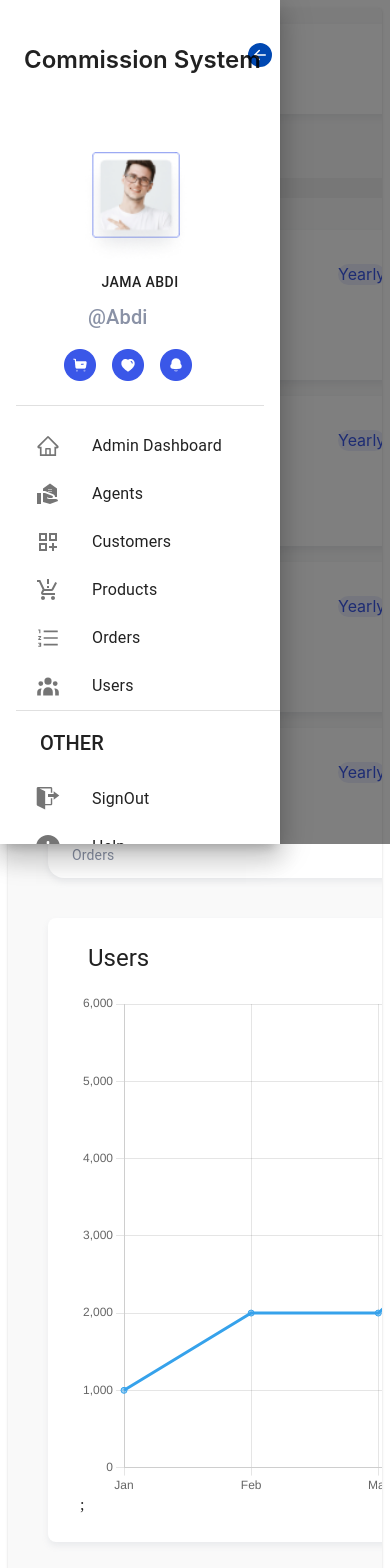
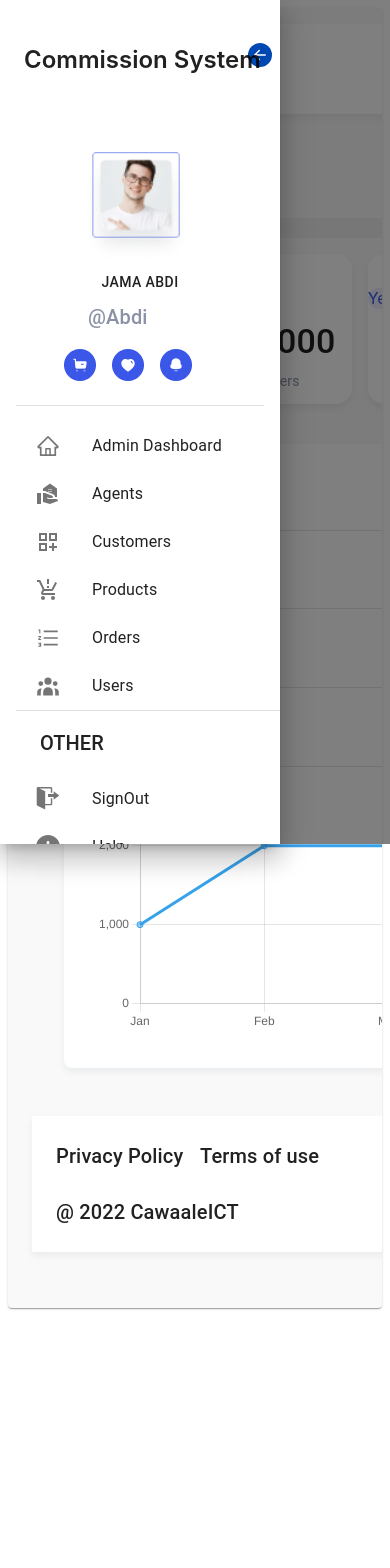
Before and after one commit to yahya-Tech59/Commission-Material, a React (Vite) app: page /dashboard in a window 390 px wide. Shown: the top 1568 px of the page. After the commit the page ends 1316 px from the top, so only its background shows below. Built offline with nearby package versions, Linux system fonts and the light colour scheme; sample sign-in values are in the browser's storage.

Commit message:
some responsive changes on DashbaordCard width and year position

```diff
--- a/src/components/DashboardCard.jsx
+++ b/src/components/DashboardCard.jsx
@@ -4,14 +4,14 @@ import { Box, Grid, Typography } from "@mui/material";
 export const DashboardCard = ({ hide, year, value, tableName }) => (
   <Box
     height={150}
-    width="22.2rem"
+    width={{ md: "22.2rem", sm: "18rem" }}
     bgcolor="white"
     boxShadow="0px 4px 6px rgba(156, 163, 175, 0.15)"
     borderRadius="1rem"
     display="flex"
     flexDirection="column"
     alignItems="flex-start"
-    // sx={{ width: { sm: "20rem" } }}
+    // sx={{ width: { sm: "18rem" } }}
   >
     <Typography variant="h6" sx={{ mt: 2, ml: 3 }}>
       {hide}
@@ -20,18 +20,17 @@ export const DashboardCard = ({ hide, year, value, tableName }) => (
       variant="h5"
       position="relative"
       bottom={14}
-      left={290}
+      left={{ md: 290, sm: 230 }}
       bgcolor="#EBEEFD"
       color="#3A57E8"
       borderRadius="1rem"
       fontFamily="inter"
       fontSize="1rem"
       p={0}
-      // sx={{ ml: { sm: -4 } }}
     >
       {year}
     </Typography>
-    <Box position="relative" bottom={42} right={16} sx={{}}>
+    <Box position="relative" bottom={42} right={16}>
       <Typography variant="h4" fontWeight={500} ml={5} mt={5}>
         {value}
       </Typography>
--- a/src/layouts/Chart/Chart.jsx
+++ b/src/layouts/Chart/Chart.jsx
@@ -18,12 +18,12 @@ export const Chart = () => {
   return (
     <Box
       sx={{
-        width: "95rem",
+        width: "92rem",
         height: "39rem",
         borderRadius: "0.5rem",
         mb: 6,
         mt: "1.5rem",
-        ml: 3,
+        ml: 5,
         bgcolor: "white",
         boxShadow: "0px 4px 6px rgba(156, 163, 175, 0.15)",
       }}
@@ -61,9 +61,9 @@ export const Chart = () => {
         </select>
       </Box>
 
-      <Box sx={{ ml: 4, mr: 4, pb: 6 }}>
+      <Box sx={{ ml: 4, mr: 2, pb: 6 }}>
         {/* <LineChart chartData={userData} /> */}
-        <Line data={userData} width={250} height={90} />;
+        <Line data={userData} width={240} height={90} />
       </Box>
     </Box>
   );
--- a/src/layouts/Dashboard.jsx
+++ b/src/layouts/Dashboard.jsx
@@ -22,7 +22,8 @@ export const Dashboard = () => {
           display="flex"
           flexDirection={{ xs: "column", sm: "column", md: "row" }}
           justifyContent="space-between"
-          mt={2}
+          mt={7}
+          px={4}
         >
           <Typography
             variant="h5"
@@ -32,46 +33,46 @@ export const Dashboard = () => {
           </Typography>
           <select
             defaultValue=""
-            style={{ height: 20, border: "none", color: "#3A57E8" }}
+            style={{
+              height: 20,
+              border: "none",
+              color: "#3A57E8",
+              bgcolor: "#fdfdfd",
+            }}
           >
             <option value="">Last 30 Days</option>
           </select>
         </Box>
 
-        <Grid container columnSpacing={-4} rowSpacing={2} mt={2} ml={3}>
-          <Grid item xs={12} sm={6} md={3}>
+        <Box display="flex" gap={2} mt={2} ml={5}>
           <DashboardCard
             hide="Hide"
             year="Yearly"
             value="2,590"
             tableName="Agency"
           />
-          </Grid>
-          <Grid item xs={12} sm={6} md={3}>
+
           <DashboardCard
             hide="Hide"
             year="Yearly"
             value="10,000"
             tableName="Customers"
           />
-          </Grid>
-          <Grid item xs={12} sm={6} md={3}>
+
           <DashboardCard
             hide="Hide"
             year="Yearly"
             value="100"
             tableName="Products"
           />
-          </Grid>
-          <Grid item xs={12} sm={6} md={3}>
+
           <DashboardCard
             hide="Hide"
             year="Yearly"
             value="150"
             tableName="Orders"
           />
-          </Grid>
-        </Grid>
+        </Box>
 
         <Box display="flex" flexDirection="column" mt={2} mr={4}>
           <Chart />
--- a/src/layouts/Sidebar.jsx
+++ b/src/layouts/Sidebar.jsx
@@ -31,7 +31,7 @@ export const Sidebar = () => {
         ) : (
           <Box
             width="16.368rem"
-            height="117%"
+            height="122%"
             boxShadow={2}
             bgcolor="white"
             display={{ xs: "none", sm: "none", md: "block" }}
--- a/src/pages/Agents/Agents.jsx
+++ b/src/pages/Agents/Agents.jsx
@@ -1,4 +1,4 @@
-import { useState, useEffect, useContext, useMemo } from "react";
+import { useState, useEffect, useContext } from "react";
 
 import { columns } from "./AgentColumns";
 import { Header } from "../../layouts/Header";
@@ -47,7 +47,7 @@ export const Agents = () => {
         <Typography variant="h5" sx={{ fontWeight: 600, pt: 3, ml: 4 }}>
           Agents
         </Typography>
-        <Box sx={{ ml: "72rem", mb: 4.3 }}>
+        <Stack ml="72rem" mb={4.3}>
           <Button
             onClick={() => setShowAddAgent(true)}
             sx={{
@@ -88,7 +88,7 @@ export const Agents = () => {
               <AddAgent onClose={() => setShowAddAgent(false)} />
             </Box>
           )}
-        </Box>
+        </Stack>
         <Box sx={{ mb: 2 }} className="mb-2">
           <Search
             label="Search"
```
Also changed, not shown: src/App.jsx (+1 -8 lines). Lines whose indentation alone changed are shown as unchanged.
